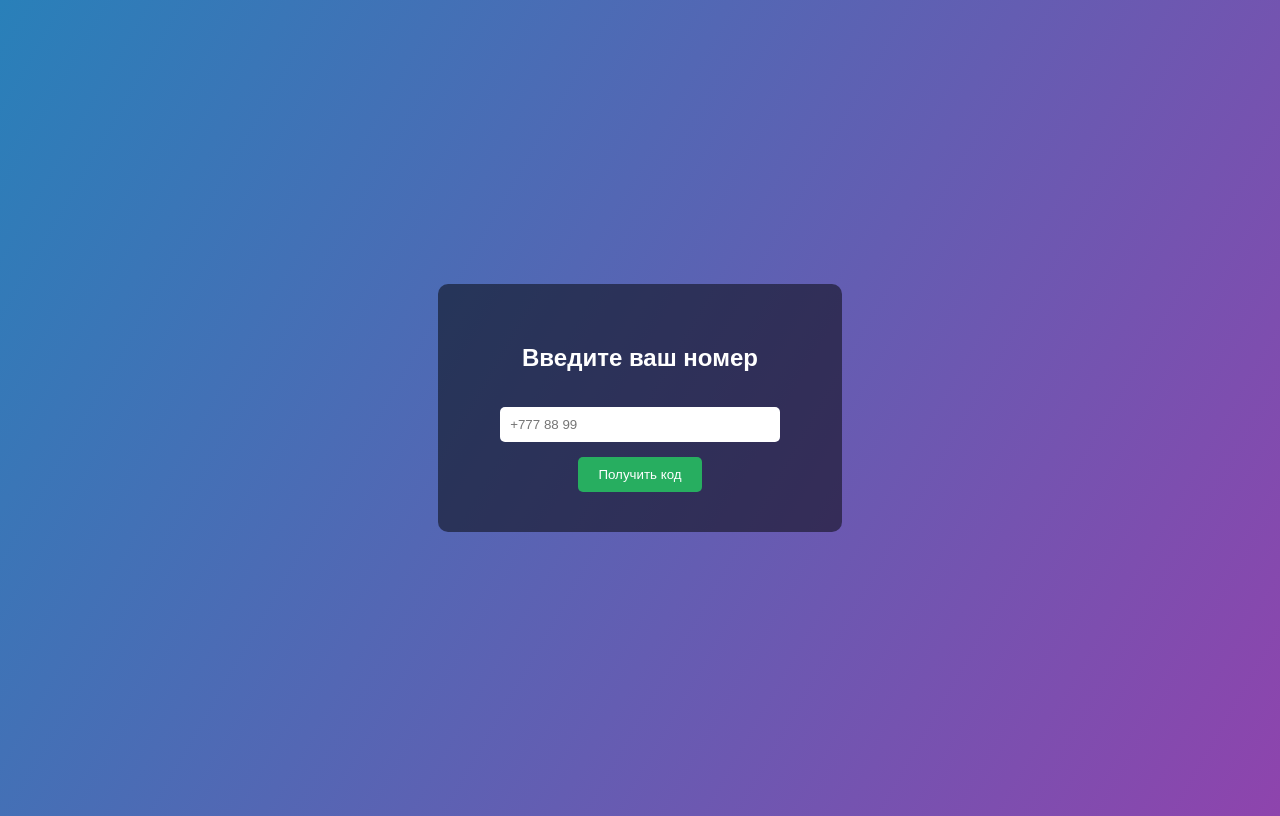
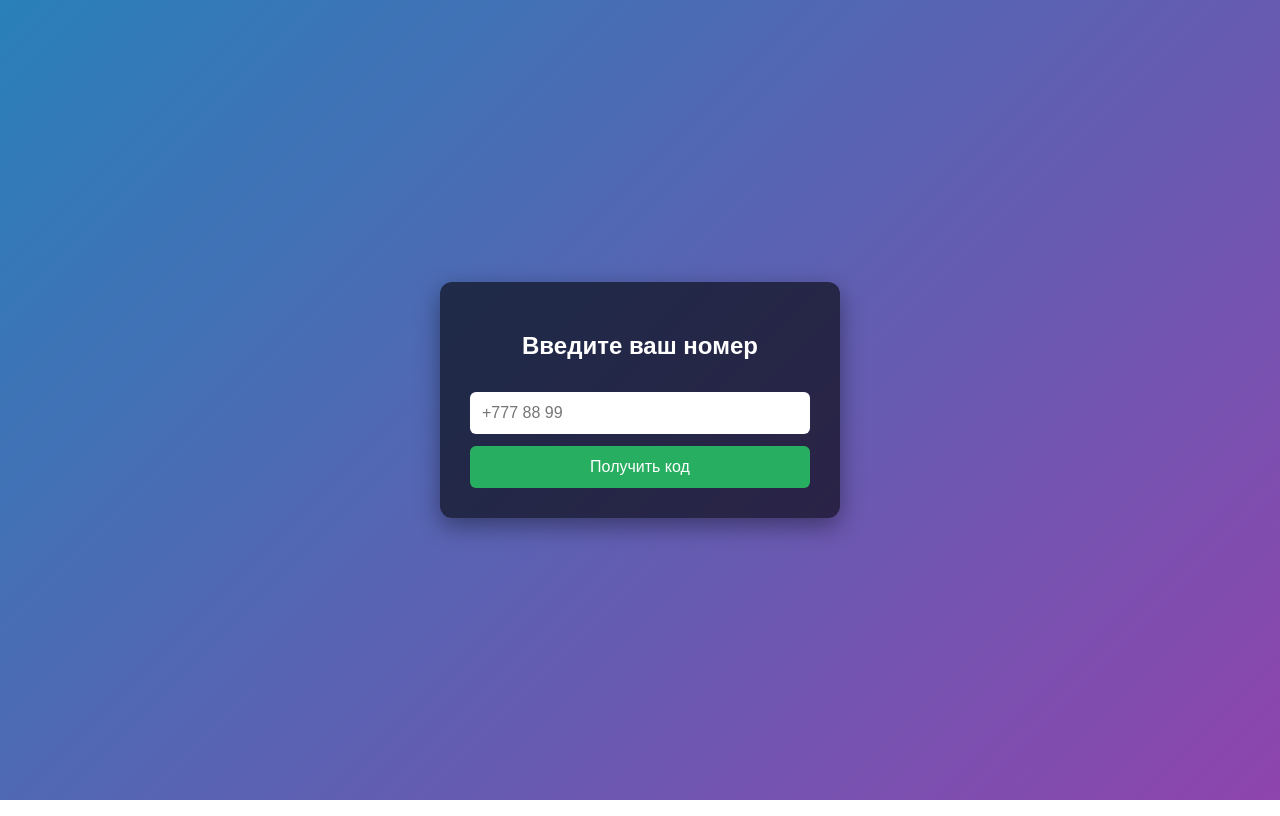
Before and after one commit to hi77x/AuthAnongram, a website: page public/login.html in a window 1280 px wide. Drawn offline with Linux system fonts and the light colour scheme.

Commit message:
Update style.css

```diff
--- a/public/style.css
+++ b/public/style.css
@@ -1,37 +1,66 @@
+  /* Общие стили */
+  *, *::before, *::after { box-sizing: border-box; }
   body {
-    font-family: Arial, sans-serif;
-    background: linear-gradient(120deg, #2980b9, #8e44ad);
+    margin: 0;
+    font-family: 'Arial', sans-serif;
+    background: linear-gradient(135deg, #2980b9, #8e44ad);
+    color: #fff;
     display: flex;
     justify-content: center;
     align-items: center;
-    height: 100vh;
-    color: #fff;
+    min-height: 100vh;
+    padding: 20px;
   }
-
-   form {
-    background: rgba(0, 0, 0, 0.5);
-    padding: 40px;
-    border-radius: 10px;
+  .container {
+    width: 100%;
+    max-width: 400px;
     text-align: center;
   }
-
+  .card {
+    background: rgba(0,0,0,0.6);
+    padding: 30px;
+    border-radius: 12px;
+    box-shadow: 0 8px 24px rgba(0,0,0,0.4);
+  }
+  h2 {
+    margin-bottom: 20px;
+    font-size: 1.5rem;
+  }
   input[type="text"] {
-    width: 80%;
-    padding: 10px;
-    margin: 15px 0;
+    width: 100%;
+    padding: 12px;
+    margin: 12px 0;
     border: none;
-    border-radius: 5px;
+    border-radius: 6px;
+    font-size: 1rem;
   }
-
   button {
-    padding: 10px 20px;
+    width: 100%;
+    padding: 12px;
     border: none;
-    border-radius: 5px;
+    border-radius: 6px;
+    font-size: 1rem;
     background: #27ae60;
     color: #fff;
     cursor: pointer;
+    transition: background 0.3s;
   }
-
   button:hover {
     background: #2ecc71;
   }
+  img {
+    max-width: 100%;
+    height: auto;
+    margin: 20px 0;
+  }
+  /* Счётчик обратного отсчёта */
+  #timer {
+    font-size: 1.25rem;
+    margin-top: 15px;
+  }
+  /* Адаптив */
+  @media (max-width: 480px) {
+    .card { padding: 20px; }
+    h2 { font-size: 1.25rem; }
+    #timer { font-size: 1rem; }
+  }
```
Lines whose indentation alone changed are shown as unchanged.
